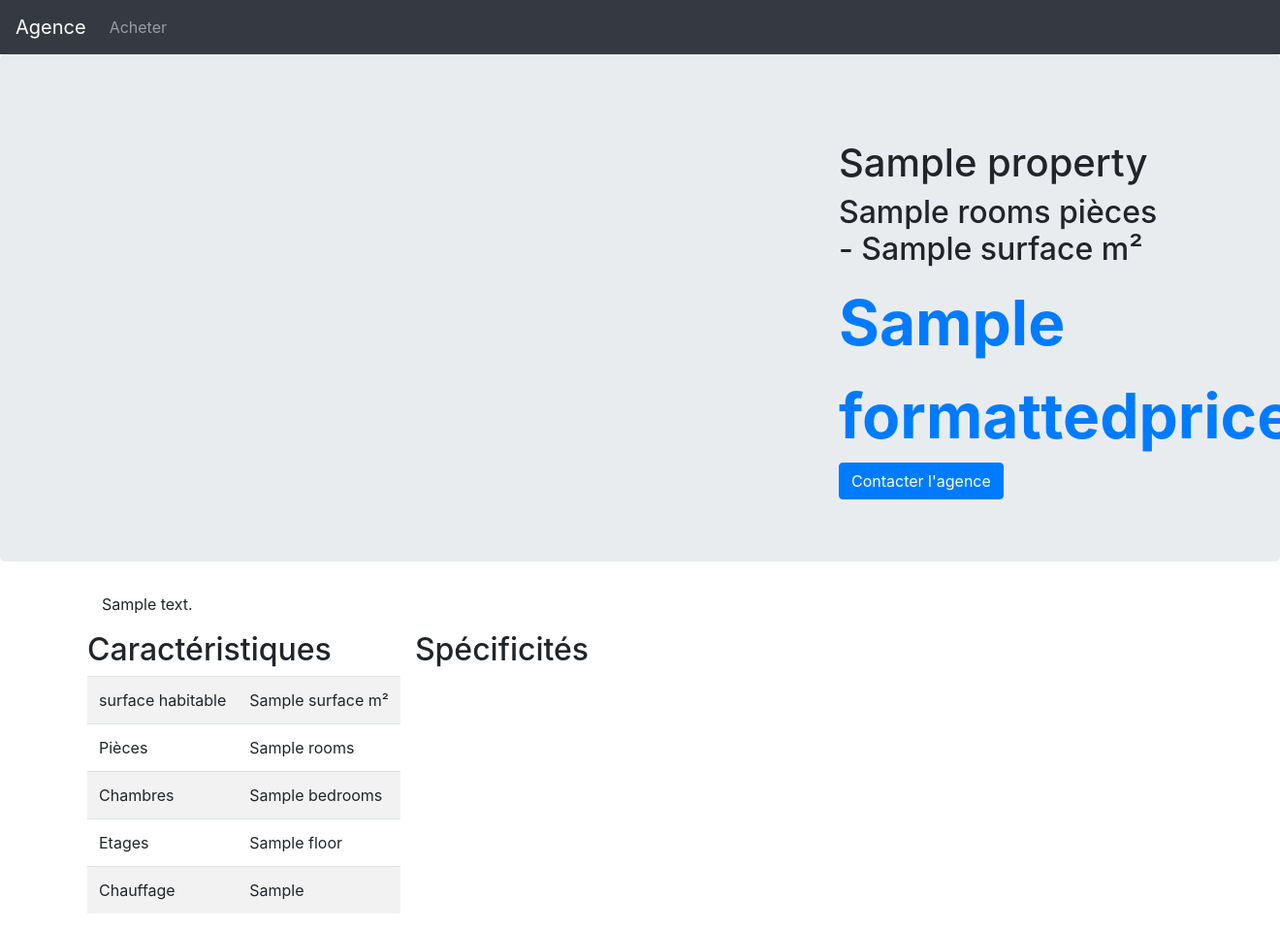
After one commit to IBRAHIMDANS/agence_immo_symfony4, a Symfony app: template AgenceImmo/templates/property/show.html.twig in a window 1320 px wide; the page is wider, and only the part inside the window is pictured. The commit adds this page. Shown: that part at 97% size. Run offline with Twig, Linux system fonts and the light colour scheme; the template is opened without the code that fills it: most values are stand-ins (such as "Sample title", 1, 10 or a date in 2020); some libraries are stand-ins or nearby versions.

Commit message:
front bootstrap

```diff
--- a/AgenceImmo/composer.json
+++ b/AgenceImmo/composer.json
@@ -5,6 +5,7 @@
         "php": "^7.1.3",
         "ext-ctype": "*",
         "ext-iconv": "*",
+        "cocur/slugify": "^3.1",
         "sensio/framework-extra-bundle": "^5.1",
         "symfony/asset": "4.1.*",
         "symfony/console": "4.1.*",
--- a/AgenceImmo/templates/pages/home.html.twig
+++ b/AgenceImmo/templates/pages/home.html.twig
@@ -13,11 +13,11 @@
                         <div class="card">
                             <div class="car-body">
                                 <h5 class="card-title">
-                                    <a href="">{{ property.title }}</a>
+                                    <a href="{{ path('property.show', {id : property.id ,slug : property.slug}) }}">{{ property.title }}</a>
                                     <p class="card-text">
                                         {{ property.city }} ({{ property.postalCode }})
                                     </p>
-                                    <div class="text-primary">{{ property.price | number_format(0, '',' ' ) }} </div>
+                                    <div class="text-primary" style="font-size: 19px; font-weight: bold">{{ property.formattedPrice }} </div>
 
                                 </h5>
                             </div>
--- /dev/null
+++ b/AgenceImmo/templates/property/show.html.twig
@@ -0,0 +1,77 @@
+{% extends 'base.html.twig' %}
+{%  block title 'biens' %}
+    {% block body %}
+        <div class="jumbotron">
+            <div class="container mt-4">
+                <div class="row">
+                    <div class="col-md-8">
+
+                    </div>
+                    <div class="col-md-4">
+                        <h1>
+                            {{ property.title}}
+                        </h1>
+                        <h2>
+                            {{ property.rooms }} pièces - {{ property.surface }} m²
+                        </h2>
+                        <div class="text-primary" style = "font-size: 4rem;font-weight: bold">
+                            {{ property.formattedprice }}
+                        </div>
+                        <a href="#" class="btn btn-primary"> Contacter l'agence </a>
+                    </div>
+                </div>
+            </div>
+        </div>
+        <div class="container mt-4">
+            <p>
+                {{ property.description | nl2br }}
+            </p>
+
+            <div class="row">
+
+                <div class="cold-md-8">
+
+                    <h2> Caractéristiques</h2>
+
+                    <table class = "table table-striped">
+
+                        <tr>
+                            <td> surface habitable</td>
+                            <td>
+                                {{ property.surface }} m²
+                            </td>
+                        </tr>
+                        <tr>
+                            <td> Pièces</td>
+                            <td>
+                                {{ property.rooms }}
+                            </td>
+                        </tr>
+                        <tr>
+                            <td> Chambres</td>
+                            <td>
+                                {{ property.bedrooms }}
+                            </td>
+                        </tr>
+                        <tr>
+                            <td> Etages</td>
+                            <td>
+                                {{ property.floor }}
+                            </td>
+                        </tr>
+                        <tr>
+                            <td> Chauffage</td>
+                            <td>
+                                {{ property.heatType }}
+                            </td>
+                        </tr>
+
+
+                    </table>
+                </div>
+                <div class="col-md-4">
+                    <h2> Spécificités</h2>
+                </div>
+            </div>
+        </div>
+    {% endblock %}
--- /dev/null
+++ b/composer.json
@@ -0,0 +1,2 @@
+{
+}
```
Also changed, not shown: AgenceImmo/src/Controller/PropertyController.php (+20 -0 lines), AgenceImmo/src/Entity/Property.php (+17 -2 lines), 2 other files.
